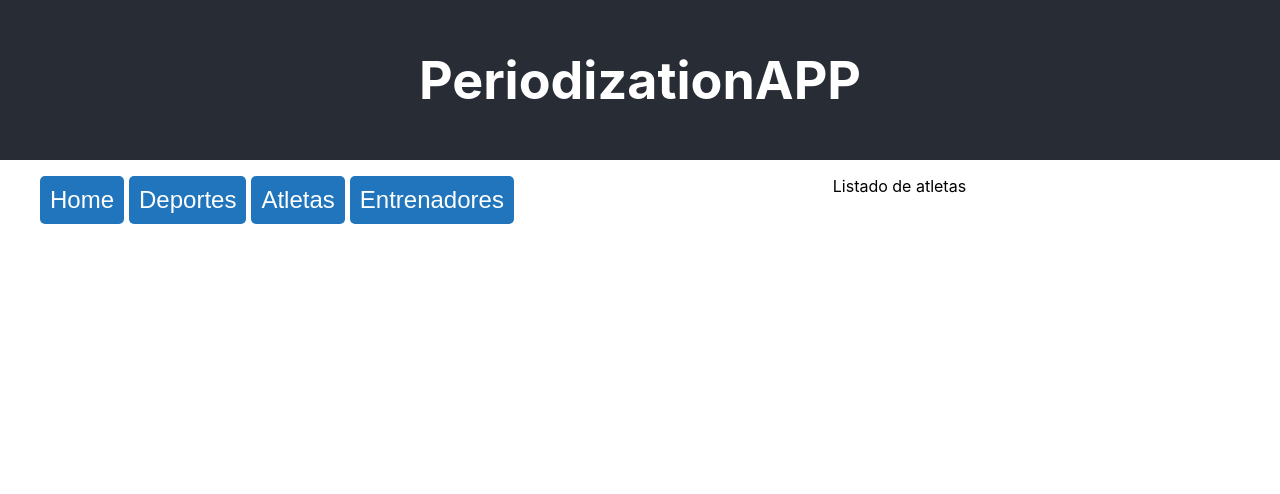
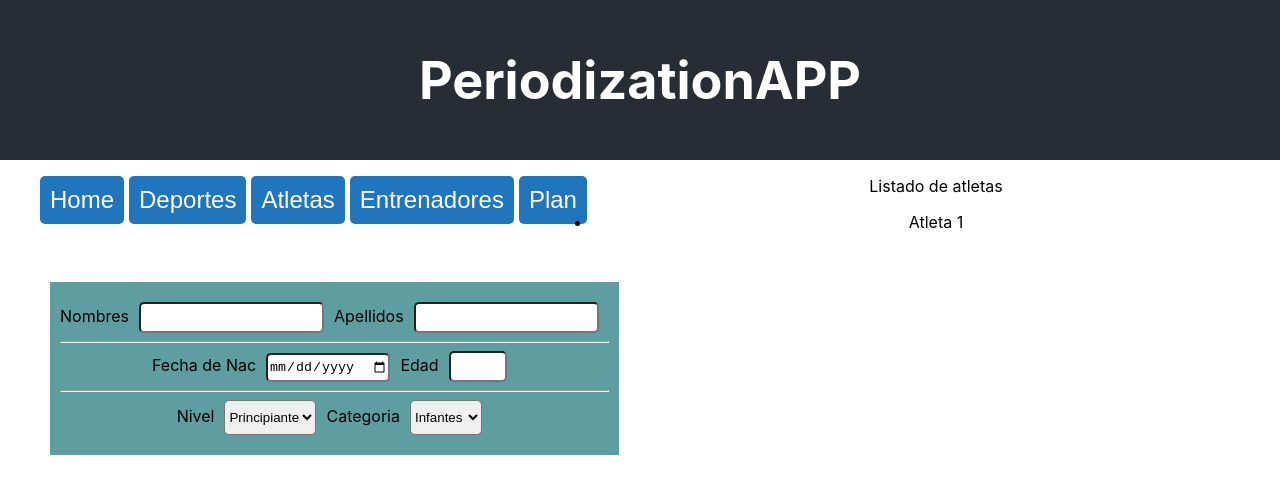
Before and after one commit to sefintweb/react-periodizationapp, a React (Create React App) app: page /atletas in a window 1280 px wide. Shown: the top 494 px of the page. Built offline with nearby package versions, Linux system fonts and the light colour scheme.

Commit message:
cambios en estilos, agregados menus plan

```diff
--- /dev/null
+++ b/src/Components/Atletas/Atleta.css
@@ -0,0 +1,21 @@
+.formAtleta {
+
+    padding-top: 20px;
+    padding-left: 10px;
+    padding-right: 10px;
+    padding-bottom: 20px;
+    margin-left: 50px;
+    margin-right: 50px;
+    margin-bottom: 80px;
+    background-color: cadetblue;
+    width: max-content;
+    min-height: 110px;
+    ;
+}
+
+.contentAtleta {
+    margin-top: 50px;
+}
+.edadAtleta {
+    width: 50px;
+}
--- a/src/Components/Atletas/CreatAtleta.js
+++ b/src/Components/Atletas/CreatAtleta.js
@@ -1,11 +1,50 @@
-import React, { Component } from 'react'
+import "./Atleta.css";
+import React from "react";
 
-export default class CreatAtleta extends Component {
-    render() {
-        return (
-            <div>
-                <p>Crear Atleta</p>
-            </div>
-        )
+export default function CreatAtleta() {
+
+    function calcularEdad(event) {
+        //let fechaNac = document.querySelector("edad");
+        let fechaNac=event.target.value;
+        if(fechaNac!=='' && fechaNac!=null){
+            alert(fechaNac);
+        }
     }
+
+  return (
+    <div className="contentAtleta">
+      <form id="createAtleta" className="formAtleta">
+        <label>Nombres</label>
+        <input type="text" id="apellidos"></input>
+        <label>Apellidos</label>
+        <input type="text" id="nombres"></input>
+        <hr></hr>
+        <label>Fecha de Nac</label>
+        <input
+          id="fechanac"
+          type="date"
+          date-format="yyyy-mm-dd"
+          onChange={calcularEdad}
+        ></input>
+        <label>Edad</label>
+        <input className="edadAtleta" type="number"></input>
+        <hr></hr>
+        <label>Nivel</label>
+        <select id="nivel">
+          <option value="principiante">Principiante</option>
+          <option value="intermedio">Intermedio</option>
+          <option value="avanzado">Avanzado</option>
+        </select>
+        <label>Categoria</label>
+        <select id="categoria">
+          <option value="infantes">Infantes</option>
+          <option value="cadetes">Cadetes</option>
+          <option value="juniors">Juniors</option>
+          <option value="sub23">Sub23</option>
+        </select>
+      </form>
+    </div>
+  );
+
+
 }
--- a/src/Components/Atletas/ListAtletas.js
+++ b/src/Components/Atletas/ListAtletas.js
@@ -1,11 +1,20 @@
-import React, { Component } from 'react'
+import React, { Component, Fragment } from "react";
+import CreatAtleta from "./CreatAtleta";
 
 export default class ListAtletas extends Component {
   render() {
     return (
+      <Fragment>
         <div>
           <p>Listado de atletas</p>
+          <ul>
+              <li>Atleta 1</li>
+          </ul>
         </div>
-        )
+        <div>
+          <CreatAtleta></CreatAtleta>
+        </div>
+      </Fragment>
+    );
   }
 }
--- a/src/Components/Commons/BarraNav.js
+++ b/src/Components/Commons/BarraNav.js
@@ -5,6 +5,7 @@ import { BrowserRouter as Router, Switch, Route, Link } from "react-router-dom";
 import ListDeportes from "../Deportes/ListDeportes";
 import ListAtletas from "../Atletas/ListAtletas";
 import ListEntrenadores from "../Entrenadores/ListEntrenadores";
+import PlanDashboard from "../Plan/PlanDashboard";
 
 export default function BarraNav() {
   return (
@@ -25,6 +26,9 @@ export default function BarraNav() {
               <li>
                 <Link to="/entrenadores">Entrenadores</Link>
               </li>
+              <li>
+                <Link to="/planes">Plan</Link>
+              </li>
             </ul>
           </nav>
         </div>
@@ -39,6 +43,9 @@ export default function BarraNav() {
           <Route path="/entrenadores">
             <ListEntrenadores></ListEntrenadores>
           </Route>
+          <Route path="/planes">
+            <PlanDashboard></PlanDashboard>
+          </Route>
         </Switch>
 
       </Router>
--- /dev/null
+++ b/src/Components/Macrociclos/CreateMacrociclos.js
@@ -0,0 +1,17 @@
+import React from 'react'
+
+export default function CreateMacrociclos() {
+    return (
+        <div>
+            <h1>Nuevo Macro</h1>
+            <div>
+                <form>
+                    <label>Nombre</label>
+                    <input id="nombre" type="text"></input>
+                    <label>Codigo</label>
+                    <input id="codigo" type="text"></input>
+                </form>
+            </div>
+        </div>
+    )
+}
--- /dev/null
+++ b/src/Components/Plan/Plan.css
@@ -0,0 +1,26 @@
+#dashboard {
+      flex-direction: row
+    }
+
+
+   #dashboard li {
+    display: inline;
+    }
+
+    #dashboard li a {
+      font-family: Arial;
+      font-size: 24px;
+      text-decoration: none;
+      float: left;
+      padding: 10px;
+      background-color:darkcyan;
+      color: #fff;
+      border-radius: 5px;
+      margin-right: 5px;
+      }
+
+      #dashboard li a:hover {
+        background-color: #2586d7;
+        margin-top: -2;
+        padding-bottom: 12px;
+        }
--- /dev/null
+++ b/src/Components/Plan/PlanDashboard.js
@@ -0,0 +1,36 @@
+import React from "react";
+import './Plan.css'
+import { BrowserRouter as Router, Switch, Route, Link } from "react-router-dom";
+import CreateMacrociclos from "../Macrociclos/CreateMacrociclos";
+
+export default function PlanDashboard() {
+  return (
+    <Router>
+      <div>
+
+        <nav>
+          <ul id="dashboard">
+            <li>
+              <Link to="/macrociclos">Macrociclos</Link>
+            </li>
+            <li>
+              <Link to="/mesociclos">Mesociclos</Link>
+            </li>
+            <li>
+              <Link to="/microciclos">Microciclos</Link>
+            </li>
+          </ul>
+        </nav>
+      </div>
+      <Switch>
+        <Route path="/macrociclos">
+          <CreateMacrociclos></CreateMacrociclos>
+        </Route>
+        <Route path="/mesociclos"></Route>
+        <Route path="/microciclos">
+
+        </Route>
+      </Switch>
+    </Router>
+  );
+}
--- a/src/styles/App.css
+++ b/src/styles/App.css
@@ -36,3 +36,16 @@
     transform: rotate(360deg);
   }
 }
+ input {
+   height: 25px;
+   border-radius: 5px;
+   margin-left: 10px;
+   margin-right: 10px;
+ }
+
+ select {
+  height: 35px;
+  border-radius: 5px;
+  margin-left: 10px;
+  margin-right: 10px;
+}
```
Also changed, not shown: src/Components/Commons/BarraNav.css (line endings or trailing spaces). Lines whose indentation alone changed are shown as unchanged.
